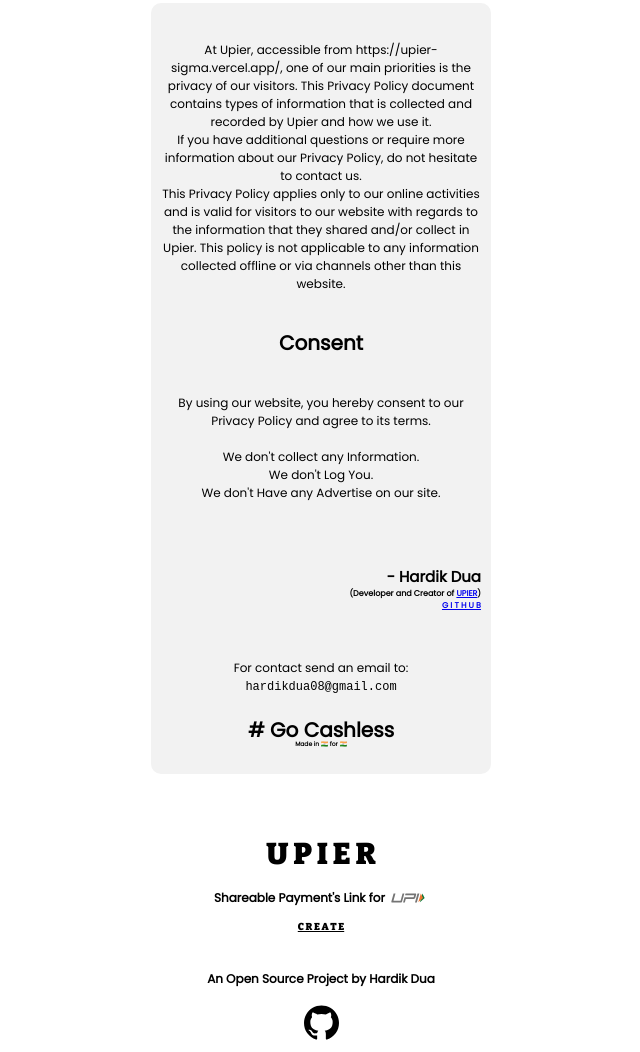
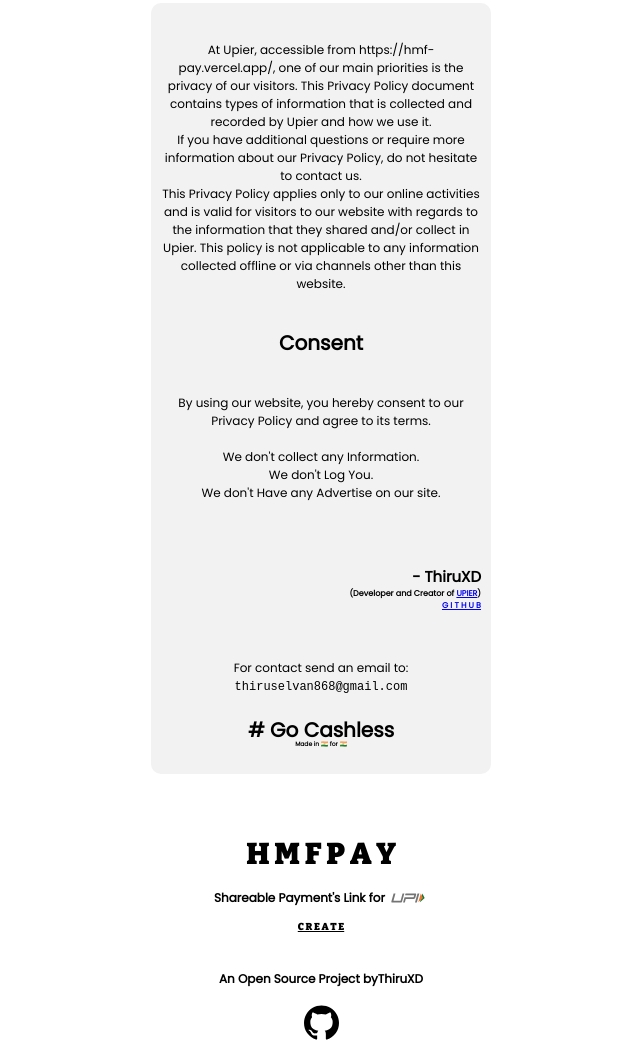
Before and after one commit to ThiruXD/HMF-Pay, a website: page privacy-policy/index.html in a window 1280 px wide. Shown: the part 109-1161 px from the top of the page, without its empty margins (319-959 px from the left). Drawn offline with nearby package versions, Linux system fonts and the light colour scheme.

Commit message:
Update index.html

```diff
--- a/privacy-policy/index.html
+++ b/privacy-policy/index.html
@@ -6,7 +6,7 @@
     <meta name="viewport" content="width=device-width, initial-scale=1" />
     <meta http-equiv="X-UA-Compatible" content="IE=edge" />
     <meta name="author" content="Hardik Dua">
-    <title>Privacy Policy | Upier</title>
+    <title>Privacy Policy | HMFPay</title>
     <meta name="description" content="Shareable Payment's Link for UPI">
     <meta name="keywords" content="UPI, Shareable UPI Link, Upi Shareable Link , Share UPI Payment's Link, Free Shareable UPI Link, UPI Payment">
     <link href="https://fonts.googleapis.com/css?family=Poppins" rel="stylesheet" />
@@ -22,7 +22,7 @@
         </h1>
     </div>
     <div id="content" class="contentdiv">
-        <p class="txt"><br>At Upier, accessible from https://upier-sigma.vercel.app/, one of our main priorities is the privacy of our visitors. This Privacy Policy document contains types of information that is collected and recorded by Upier and how we use it.<br>If you have additional
+        <p class="txt"><br>At Upier, accessible from https://hmf-pay.vercel.app/, one of our main priorities is the privacy of our visitors. This Privacy Policy document contains types of information that is collected and recorded by Upier and how we use it.<br>If you have additional
             questions or require more information about our Privacy Policy, do not hesitate to contact us.<br> This Privacy Policy applies only to our online activities and is valid for visitors to our website with regards to the information that they
             shared and/or collect in Upier. This policy is not applicable to any information collected offline or via channels other than this website.<br><br>
         </p>
@@ -32,29 +32,29 @@
         <p class="txt">By using our website, you hereby consent to our Privacy Policy and agree to its terms.<br><br>We don't collect any Information.<br>We don't Log You.<br>We don't Have any Advertise on our site.</p>
         <br><br>
         <p class="sign">
-            - Hardik Dua
+            - ThiruXD
         </p>
         <p class="signcontent">
-            (Developer and Creator of <a href="https://github.com/hardik0899/UPI-LinkPe">UPIER</a>)<br>
-            <a href="https://github.com/hardik0899">G I T H U B </a><br>
+            (Developer and Creator of <a href="https://github.com/ThiruXd">UPIER</a>)<br>
+            <a href="https://github.com/ThiruXD">G I T H U B </a><br>
         </p>
-        <p class="txt">For contact send an email to:<br><tt onclick="window.location.href='mailto:hardikdua08@gmail.com';">hardikdua08@gmail.com</tt>
+        <p class="txt">For contact send an email to:<br><tt onclick="window.location.href='mailtothiruselvan868@gmail.com';">thiruselvan868@gmail.com</tt>
         </p>
         <p class="gocless"># Go Cashless</p>
         <p class="india">Made in 🇮🇳 for 🇮🇳</p>
     </div>
     <div id="footer" class="footerdiv">
         <h1 class="logo">
-            U P I E R
+            H M F P A Y
         </h1>
         <p class="slogan">
             Shareable Payment's Link for <img src="../img/upi.svg" class="upilogo" width="40">
         </p>
         <p class="tpf" onclick="window.location.href='../';"><u>C R E A T E</u></p>
-        <p class="tuhin" onclick="window.location.href='https://hardik0899.github.io/';">
-            An Open Source Project by Hardik Dua
+        <p class="tuhin" onclick="window.location.href='https://ThiruXD.github.io/';">
+            An Open Source Project byThiruXD
         </p>
-        <img src="../img/github.svg" class="center" width="35" onclick="window.location.href='https://github.com/hardik0899';">
+        <img src="../img/github.svg" class="center" width="35" onclick="window.location.href='https://github.com/ThiruXD';">
     </div>
     </div>
 </body>
```
